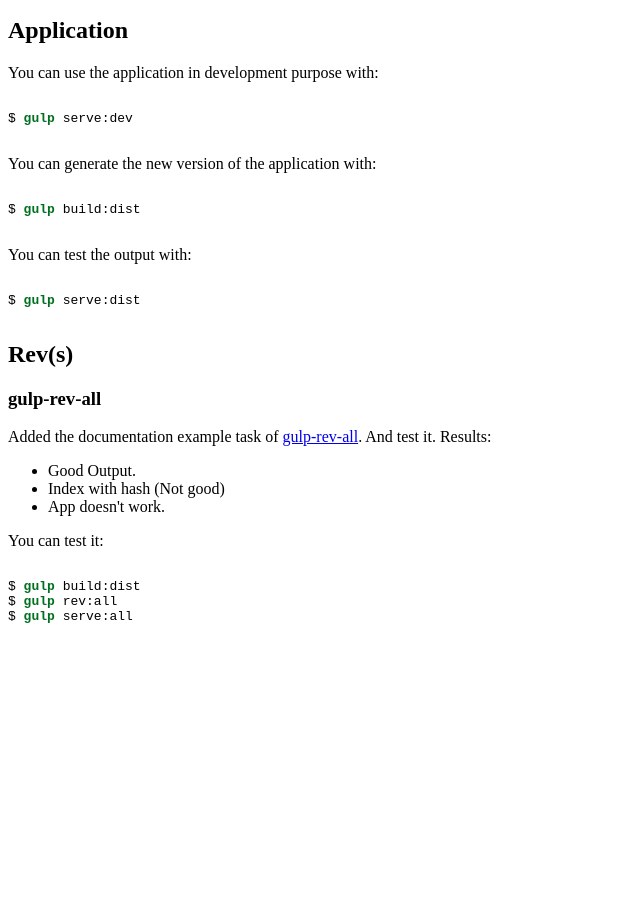
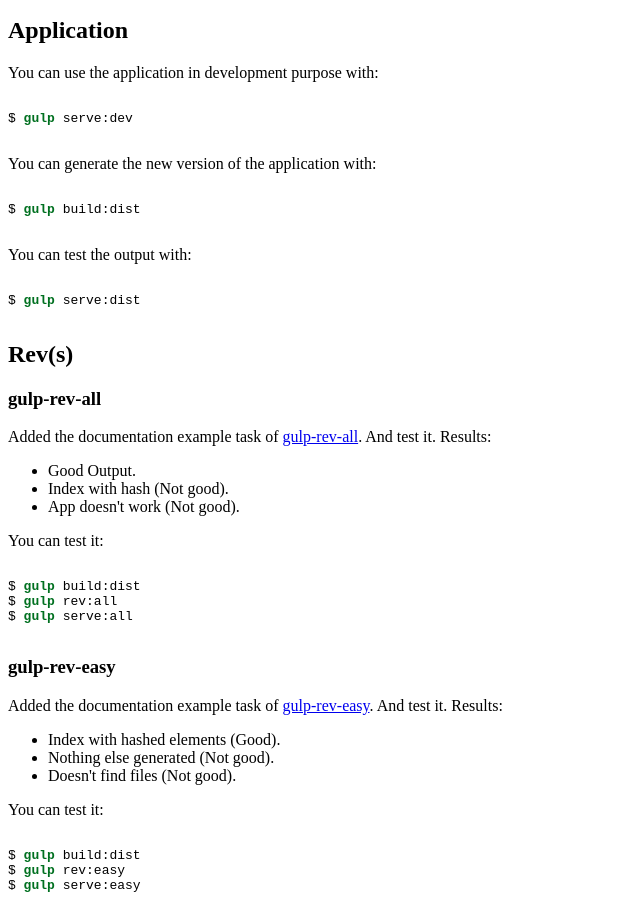
Before and after one commit to joseglego/gulp-examples, a website: page README.html in a window 1280 px wide. Shown: the part 101-1015 px from the top of the page, without its empty margins (0-640 px from the left). Before the commit the page ends 800 px from the top, so only its background shows below. Drawn offline with Linux system fonts and the light colour scheme.

Commit message:
Using gulp-rev-easy

```diff
--- a/README.html
+++ b/README.html
@@ -63,12 +63,23 @@
 <p>Added the documentation example task of <a href="https://github.com/smysnk/gulp-rev-all">gulp-rev-all</a>. And test it. Results:</p>
 <ul>
 <li>Good Output.</li>
-<li>Index with hash (Not good)</li>
-<li>App doesn't work.</li>
+<li>Index with hash (Not good).</li>
+<li>App doesn't work (Not good).</li>
 </ul>
 <p>You can test it:</p>
 <div class="sourceCode"><pre class="sourceCode sh"><code class="sourceCode bash">$ <span class="kw">gulp</span> build:dist
 $ <span class="kw">gulp</span> rev:all
 $ <span class="kw">gulp</span> serve:all</code></pre></div>
+<h3 id="gulp-rev-easy">gulp-rev-easy</h3>
+<p>Added the documentation example task of <a href="https://github.com/timtian/gulp-rev-easy">gulp-rev-easy</a>. And test it. Results:</p>
+<ul>
+<li>Index with hashed elements (Good).</li>
+<li>Nothing else generated (Not good).</li>
+<li>Doesn't find files (Not good).</li>
+</ul>
+<p>You can test it:</p>
+<div class="sourceCode"><pre class="sourceCode sh"><code class="sourceCode bash">$ <span class="kw">gulp</span> build:dist
+$ <span class="kw">gulp</span> rev:easy
+$ <span class="kw">gulp</span> serve:easy </code></pre></div>
 </body>
 </html>
--- a/package.json
+++ b/package.json
@@ -16,6 +16,7 @@
     "gulp-if": "^2.0.1",
     "gulp-imagemin": "^3.0.1",
     "gulp-rev-all": "^0.8.24",
+    "gulp-rev-easy": "^1.1.2",
     "gulp-serve": "^1.4.0",
     "gulp-uglify": "^1.5.4",
     "gulp-useref": "^3.1.0",
```
Also changed, not shown: gulpfile.js (+20 -4 lines), README.md.
